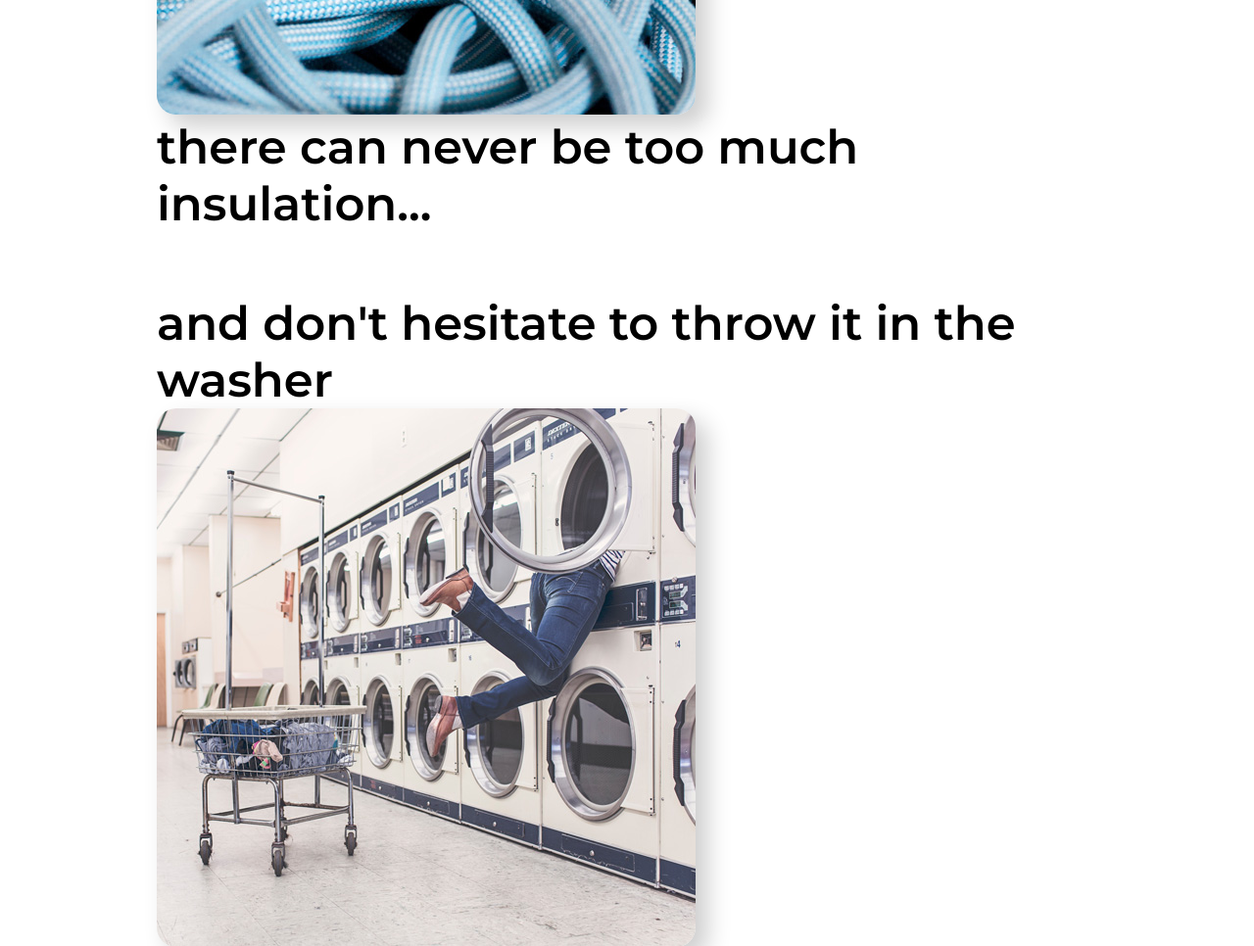
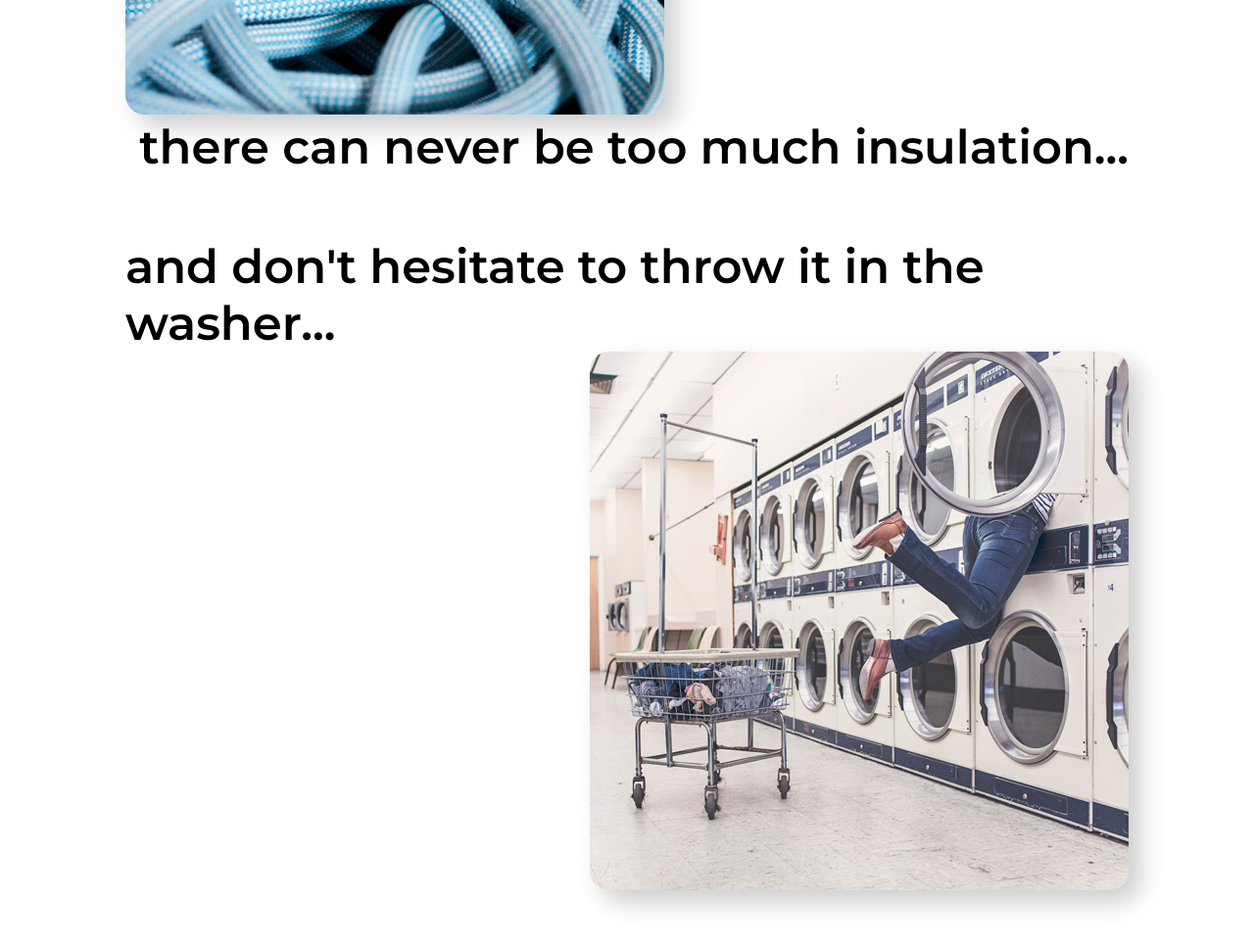
Before and after one commit to tooonuch/clothex, a plain HTML site: page tech.html in a window 1280 px wide. Shown: the part 7080-8046 px from the top of the page at 98% size. Drawn offline with nearby package versions, Linux system fonts and the light colour scheme.

Commit message:
Add files via upload

```diff
--- a/css/style.css
+++ b/css/style.css
@@ -306,9 +306,19 @@ a {
   display: grid;
   grid-template-columns:  repeat(auto-fill, minmax( 600px, 1fr));
   place-content: center;
-  margin: 4em 10em;
+  width: 80%;
+  margin: auto;
+  margin-top: 4em;
+  align-items: center;
 }
 
+.gridBox2{
+  place-self: end;
+}
+.textRight h1{
+  justify-self: end;
+  text-align: end;
+}
 
 .safetyPres h1 {
   font-size: 3em;
--- a/tech.html
+++ b/tech.html
@@ -220,15 +220,15 @@
         <div class="gridBox1">
           <img src="./images/insulation_placeholder2.jpg" />
         </div>
-        <div class="gridBox1">
+        <div class="gridBox1 textRight">
           <h1>there can never be too much insulation...</h1>
         </div>
       </div>
       <div class="gridRow1">
         <div class="gridBox1">
-          <h1>and don't hesitate to throw it in the washer</h1>
+          <h1>and don't hesitate to throw it in the washer...</h1>
         </div>
-        <div class="gridBox1"><img src="./images/washer.jpg" /></div>
+        <div class="gridBox2"><img src="./images/washer.jpg" /></div>
       </div>
     </section>
 
```
